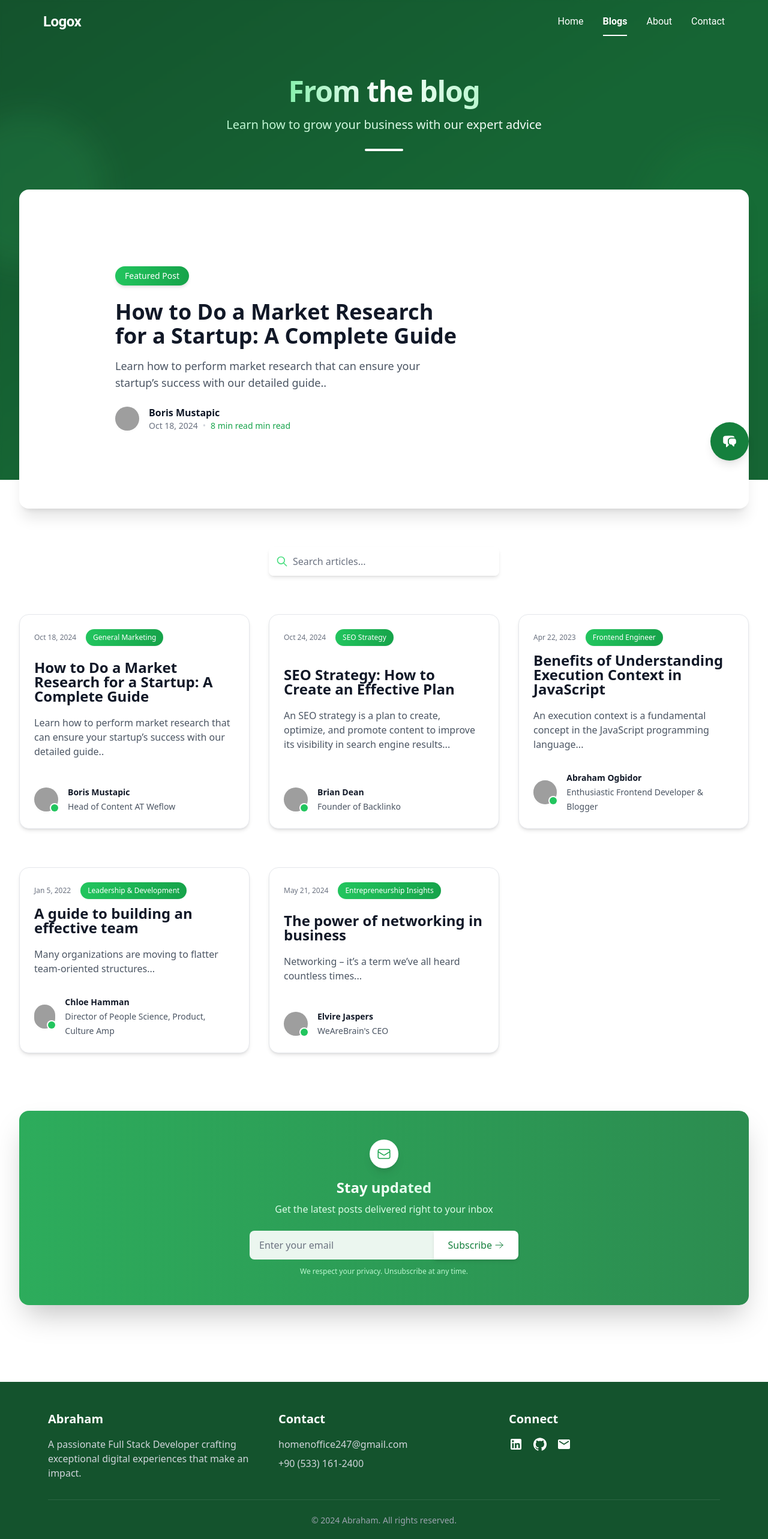
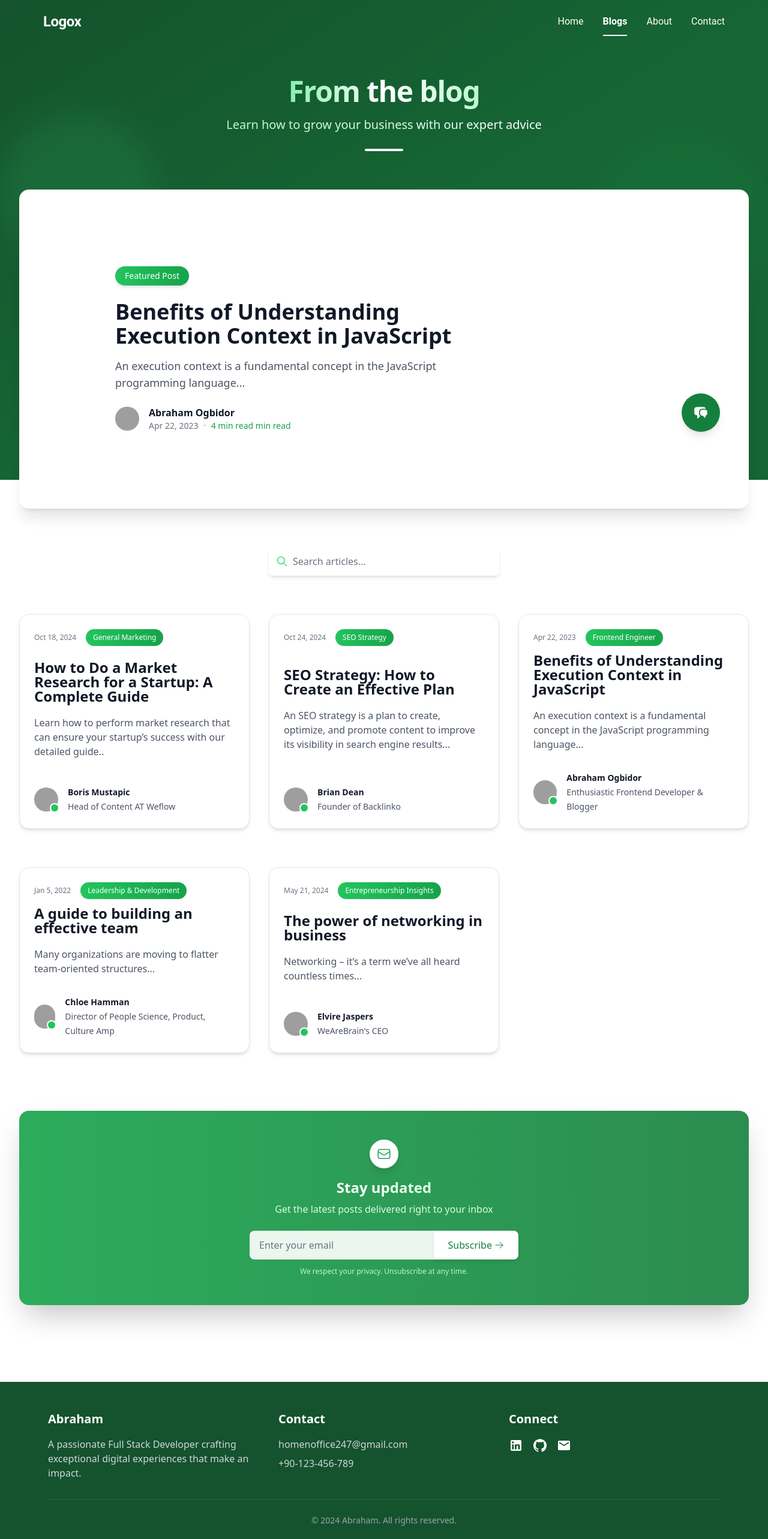
Before and after one commit to anogbidor/Portfolio-website, a Next.js app: page /blogs in a window 1280 px wide. Shown: the top 2566 px of the page at 60% size. Built offline with nearby package versions, Linux system fonts and the light colour scheme; grey boxes are pictures that could not be loaded.

Commit message:
UI update batch #5

```diff
--- a/src/components/AppNavBar.tsx
+++ b/src/components/AppNavBar.tsx
@@ -11,9 +11,13 @@ import MenuItem from '@mui/material/MenuItem'
 import IconButton from '@mui/material/IconButton'
 import MenuIcon from '@mui/icons-material/Menu'
 import Breadcrumbs from '@mui/material/Breadcrumbs'
+import useMediaQuery from '@mui/material/useMediaQuery'
+import { useTheme } from '@mui/material/styles'
 
 const AppNavBar: React.FC = () => {
   const router = useRouter()
+  const theme = useTheme()
+  const isMobile = useMediaQuery(theme.breakpoints.down('md'))
   const [scrolled, setScrolled] = React.useState(false)
   const [mobileMenuAnchor, setMobileMenuAnchor] =
     React.useState<null | HTMLElement>(null)
@@ -26,6 +30,13 @@ const AppNavBar: React.FC = () => {
     window.addEventListener('scroll', handleScroll)
     return () => window.removeEventListener('scroll', handleScroll)
   }, [])
+
+  // Close mobile menu when resizing to desktop
+  React.useEffect(() => {
+    if (!isMobile && mobileMenuAnchor) {
+      handleMobileMenuClose()
+    }
+  }, [isMobile, mobileMenuAnchor])
 
   const handleMobileMenuOpen = (event: React.MouseEvent<HTMLElement>) => {
     setMobileMenuAnchor(event.currentTarget)
@@ -64,7 +75,8 @@ const AppNavBar: React.FC = () => {
           {/* Logo */}
           <Typography
             variant='h6'
-            component='div'
+            component={Link}
+            href='/'
             sx={{
               fontWeight: 700,
               fontSize: '1.5rem',
@@ -161,9 +173,19 @@ const AppNavBar: React.FC = () => {
         onClose={handleMobileMenuClose}
         sx={{
           '& .MuiPaper-root': {
-            backgroundColor: 'rgba(0, 0, 0, 0.8)',
-            backdropFilter: 'blur(8px)',
+            backgroundColor: scrolled
+              ? 'rgba(0, 0, 0, 0.16)'
+              : 'rgba(0, 0, 0, 0.16)',
+            backdropFilter: scrolled ? 'blur(8px)' : 'blur(12px)',
             color: '#ffffff',
+            minWidth: '200px',
+            borderRadius: '8px',
+            boxShadow: '0 4px 20px rgba(0, 0, 0, 0.2)',
+            mt: 1,
+            transition: 'all 0.3s ease',
+          },
+          '& .MuiList-root': {
+            padding: 0,
           },
         }}
       >
@@ -175,11 +197,25 @@ const AppNavBar: React.FC = () => {
             component={Link}
             href={item.path}
             sx={{
+              padding: '12px 24px',
               '&.Mui-selected': {
                 backgroundColor: 'rgba(255, 255, 255, 0.1)',
+                fontWeight: 600,
               },
               '&:hover': {
                 backgroundColor: 'rgba(255, 255, 255, 0.05)',
+              },
+              position: 'relative',
+              '&:after': {
+                content: '""',
+                position: 'absolute',
+                bottom: 0,
+                left: '24px',
+                width:
+                  router.pathname === item.path ? 'calc(100% - 48px)' : '0%',
+                height: '2px',
+                backgroundColor: '#ffffff',
+                transition: 'width 0.3s ease',
               },
             }}
           >
--- a/src/components/Blogs.tsx
+++ b/src/components/Blogs.tsx
@@ -28,18 +28,19 @@ const Blogs: React.FC = () => {
   }
 
   return (
-    <div className='relative min-h-screen overflow-x-hidden'>
+    <div className='relative overflow-x-hidden'>
       {/* Background layers */}
-      <div className='fixed inset-0 bg-gradient-to-br from-green-900/100 via-green-800 to-green-800/100' />
-      <div className='fixed inset-0 backdrop-blur-[2px]' />
+      <div className='fixed inset-0 -z-20 bg-gradient-to-br from-green-900/100 via-green-800 to-green-800/100' />
+      <div className='fixed inset-0 -z-20 backdrop-blur-[2px]' />
 
-      {/* Animated floating elements */}
-      <div className='fixed top-1/4 -left-20 w-64 h-64 rounded-full bg-green-400/10 blur-xl animate-float' />
-      <div className='fixed bottom-1/3 -right-20 w-72 h-72 rounded-full bg-green-600/10 blur-xl animate-float-delay' />
+      {/* Animated floating elements - now properly constrained */}
+      <div className='fixed top-1/4 left-0 w-64 h-64 -translate-x-1/2 rounded-full bg-green-400/10 blur-xl animate-float -z-10' />
+      <div className='fixed bottom-1/3 right-0 w-72 h-72 translate-x-1/2 rounded-full bg-green-600/10 blur-xl animate-float-delay -z-10' />
 
       {/* Content */}
-      <div className='relative py-24 sm:py-32'>
-        <div className='mx-auto max-w-7xl px-6 lg:px-8'>
+      <div className='relative min-h-screen'>
+        <div className='relative py-24 sm:py-32 pb-40'>
+          <div className='mx-auto max-w-7xl px-6 lg:px-8 w-full'>
             {/* Header with shining text */}
             <div className='mx-auto max-w-2xl text-center lg:mb-16'>
               <h2 className='text-4xl font-extrabold tracking-tight text-white sm:text-5xl'>
@@ -56,7 +57,7 @@ const Blogs: React.FC = () => {
               <div className='w-16 h-1 bg-white rounded mx-auto mb-10 shadow-sm mt-6' />
             </div>
 
-          {/* Featured Post - now white like others */}
+            {/* Featured Post */}
             <div className='relative mb-16 overflow-hidden rounded-2xl bg-white shadow-xl transition-all hover:shadow-2xl'>
               <div className='px-8 py-12 sm:px-16 sm:py-24 lg:py-32 lg:px-40'>
                 <div className='relative z-10 max-w-xl'>
@@ -85,7 +86,9 @@ const Blogs: React.FC = () => {
                         {featuredPost.author.name}
                       </p>
                       <div className='flex items-center gap-2 text-sm'>
-                      <span className='text-gray-500'>{featuredPost.date}</span>
+                        <span className='text-gray-500'>
+                          {featuredPost.date}
+                        </span>
                         <span className='text-gray-300'>•</span>
                         <span className='text-green-600 font-medium'>
                           {featuredPost.readingTime} min read
@@ -97,7 +100,7 @@ const Blogs: React.FC = () => {
               </div>
             </div>
 
-          {/* Search with improved visibility */}
+            {/* Search */}
             <div className='mb-12 relative w-full sm:w-96 mx-auto'>
               <div className='absolute inset-y-0 left-0 pl-3 flex items-center pointer-events-none'>
                 <svg
@@ -174,7 +177,10 @@ const Blogs: React.FC = () => {
                           href={post.href}
                           className='hover:text-green-600 transition-colors'
                         >
-                        <span className='absolute inset-0' aria-hidden='true' />
+                          <span
+                            className='absolute inset-0'
+                            aria-hidden='true'
+                          />
                           {post.title}
                         </a>
                       </h3>
@@ -210,7 +216,7 @@ const Blogs: React.FC = () => {
               </div>
             )}
 
-          {/* Newsletter Signup with improved visibility */}
+            {/* Newsletter Signup */}
             <div className='mt-24 bg-gradient-to-r from-green-600/90 to-green-700/90 rounded-2xl p-8 sm:p-12 text-center shadow-2xl backdrop-blur-sm'>
               <div className='mx-auto max-w-2xl'>
                 <div className='mx-auto flex h-12 w-12 items-center justify-center rounded-full bg-white shadow-lg'>
@@ -252,6 +258,7 @@ const Blogs: React.FC = () => {
           </div>
         </div>
       </div>
+    </div>
   )
 }
 
--- a/src/components/BlogsData.tsx
+++ b/src/components/BlogsData.tsx
@@ -21,7 +21,7 @@ export const posts: Post[] = [
     date: 'Oct 18, 2024',
     datetime: '2020-03-16',
     readingTime: '8 min read',
-    isFeatured: true,
+    isFeatured: false,
     category: {
       title: ' General Marketing',
       href: 'https://www.semrush.com/blog/category/marketing/general-marketing/',
--- a/src/components/FloatingChat.tsx
+++ b/src/components/FloatingChat.tsx
@@ -127,7 +127,7 @@ const FloatingChat: React.FC = () => {
             isPrompt: true,
           },
         ])
-      }, 8000)
+      }, 5000)
     }, 1500)
   }
 
@@ -159,7 +159,7 @@ const FloatingChat: React.FC = () => {
 
   return (
     <div
-      className={`fixed bottom-8 right-8 transition-all duration-300 z-[1000] ${
+      className={`fixed bottom-20 right-20 transition-all duration-300 z-[1000] ${
         chatOpen ? 'w-80 h-96' : 'w-16 h-16'
       }`}
     >
@@ -178,7 +178,7 @@ const FloatingChat: React.FC = () => {
       {chatOpen && (
         <div className='absolute bottom-20 right-0 w-full h-full bg-white rounded-lg shadow-xl overflow-hidden flex flex-col border border-gray-200 z-[1000]'>
           {/* 💡 Adjust the padding below to increase/decrease the header height */}
-          <div className='bg-green-700 text-white p-4'>
+          <div className='bg-green-700 text-white p-2'>
             <h3 className='font-semibold'>Chat with Airis</h3>
             <p className='text-xs opacity-80'>
               Try asking about my projects, skills, availability, or contact.
@@ -197,9 +197,7 @@ const FloatingChat: React.FC = () => {
                 <p className='text-sm break-words'>
                   {renderMessageText(message.text)}
                 </p>
-                <p className='text-xs text-gray-500 mt-1'>
-                  {message.sender === 'bot' ? 'Airis' : 'You'} • Just now
-                </p>
+
                 {message.isPrompt && (
                   <div className='mt-2 space-y-1'>
                     {suggestedPrompts.map((prompt, i) => (
@@ -214,10 +212,13 @@ const FloatingChat: React.FC = () => {
                     ))}
                   </div>
                 )}
+                <p className='text-xs text-gray-500 mt-2'>
+                  {message.sender === 'bot' ? 'Airis' : 'You'} • Just now
+                </p>
               </div>
             ))}
             {isTyping && (
-              <div className='mb-3 max-w-[80%] bg-gray-100 rounded-lg p-3'>
+              <div className='mb-3 max-w-[40%] bg-gray-100 rounded-lg p-3'>
                 <div className='flex space-x-1'>
                   <div className='w-2 h-2 rounded-full bg-gray-400 animate-bounce'></div>
                   <div
--- a/src/components/FloatingChatQnA.tsx
+++ b/src/components/FloatingChatQnA.tsx
@@ -23,6 +23,6 @@
      {
        question: 'Where can I see your work?',
        answer:
-         'Check out my GitHub → https://github.com/anogbidor for code samples and my portfolio section for live projects.',
+         'Check out my GitHub  https://github.com/anogbidor for code samples and my portfolio section for live projects.',
      },
    ]
--- a/src/components/Footer.tsx
+++ b/src/components/Footer.tsx
@@ -18,11 +18,11 @@ const Footer: React.FC = () => {
           {/* Contact Section */}
           <div className='flex-1'>
             <h3 className='text-xl font-bold mb-4'>Contact</h3>
-            <p className='text-gray-300 mb-2 hover:text-white transition-colors'>
+            <p className='text-gray-300 mb-2 hover:text-white transition-colors underline-none'>
               homenoffice247@gmail.com
             </p>
             <p className='text-gray-300 hover:text-white transition-colors'>
-              +90 (533) 161-2400
+              +90-123-456-789
             </p>
           </div>
 
@@ -30,23 +30,29 @@ const Footer: React.FC = () => {
           <div className='flex-1'>
             <h3 className='text-xl font-bold mb-4'>Connect</h3>
             <div className='flex gap-4'>
+              <a title='LinkedIn' href='https://www.linkedin.com/in/abraham-ogbidor/' target='_blank' rel='noopener noreferrer'>
               <LinkedIn
                 className='text-white hover:text-green-300 cursor-pointer transition-colors'
                 fontSize='medium'
                 />
+                </a>
+              <a title='GitHub' href='https://github.com/anogbidor' target='_blank' rel='noopener noreferrer'>
                 <GitHub
                   className='text-white hover:text-green-300 cursor-pointer transition-colors'
                   fontSize='medium'
                 />
+              </a>
+
+              <a title='Email' href='mailto:homenoffice247@gmail.com'>
                 <Email
                   className='text-white hover:text-green-300 cursor-pointer transition-colors'
                   fontSize='medium'
                 />
+              </a>
             </div>
           </div>
         </div>
 
-        {/* Divider */}
         <div className='border-t border-white border-opacity-10 my-6'></div>
 
         {/* Copyright */}
--- a/src/pages/index.tsx
+++ b/src/pages/index.tsx
@@ -1,10 +1,11 @@
 // src/pages/index.tsx
 import React from 'react'
-import About from '../components/About'
+
+import LandingPage from '../components/LandingPage'
 
 const HomePage: React.FC = () => {
   return (
-<About/>
+    <LandingPage/>
 
   )
 }
--- a/src/pages/projects.tsx
+++ /dev/null
@@ -1,13 +0,0 @@
-import * as React from 'react';
-import LandingPage from '../components/LandingPage';
-
-
-const WorkPage: React.FC = () => {
- return (
-  <div>
-   <LandingPage />
-  </div>
- )
-}
-
-export default WorkPage
--- a/src/styles/global.css
+++ b/src/styles/global.css
@@ -2,24 +2,12 @@
 @tailwind components;
 @tailwind utilities;
 
-/* Add this to your global styles
-body.chat-open::before {
-  content: '';
-  position: fixed;
-  top: 0;
-  left: 0;
-  right: 0;
-  bottom: 0;
-  background: rgba(255, 255, 255, 0.9);  More opaque for better Safari fallback
-  -webkit-backdrop-filter: blur(1px);  Safari prefix
-  backdrop-filter: blur(1px); Reduced blur
-  z-index: 999;
-  pointer-events: none;
+/* Add to your global CSS */
+html {
+  overflow-x: hidden;
 }
-
- Fallback for older Safari versions
- @supports not (backdrop-filter: blur(1px)) {
-  body.chat-open::before {
-    background: rgba(255, 255, 255, 0.95);  More solid fallback
-  }
-} */
+body {
+  position: relative;
+  width: 100%;
+  overflow-x: hidden;
+}
```
Also changed, not shown: 1 other file (tests, documents, lock files or other folders). Lines whose indentation alone changed are shown as unchanged.
